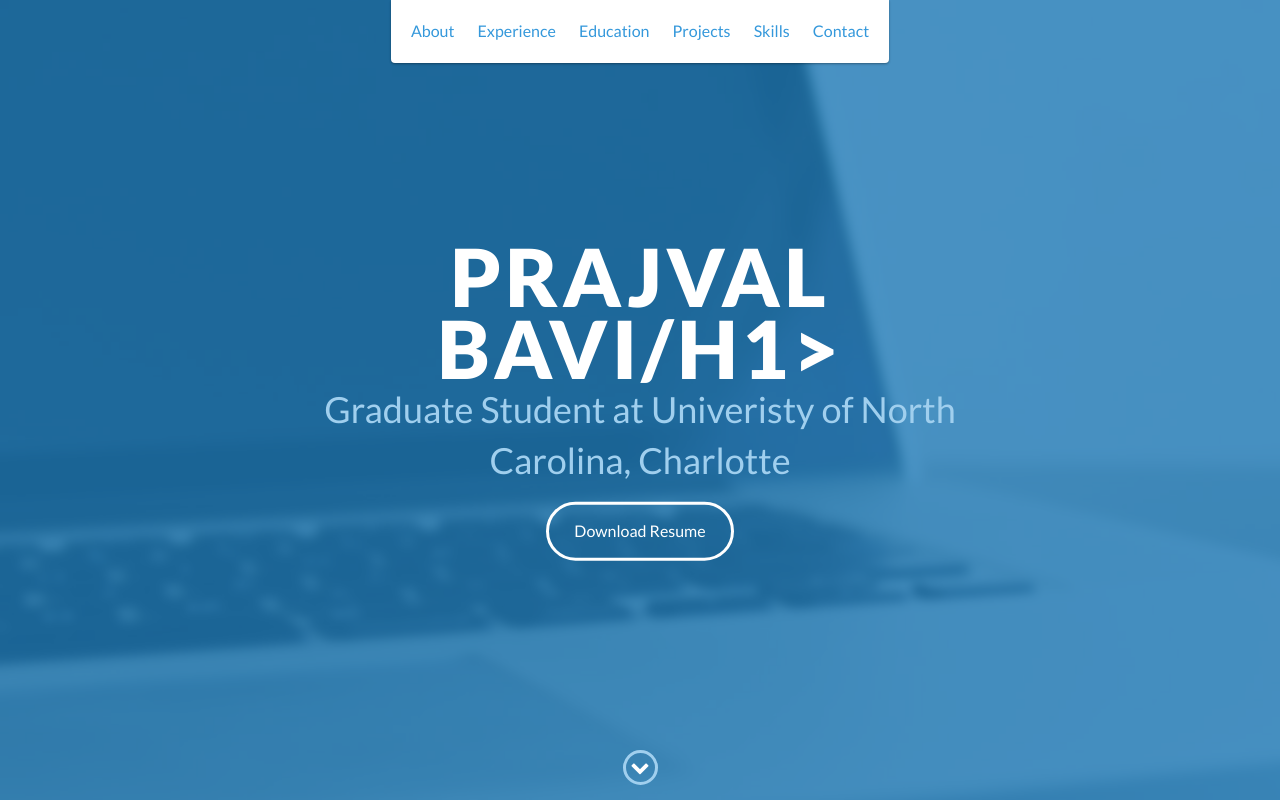
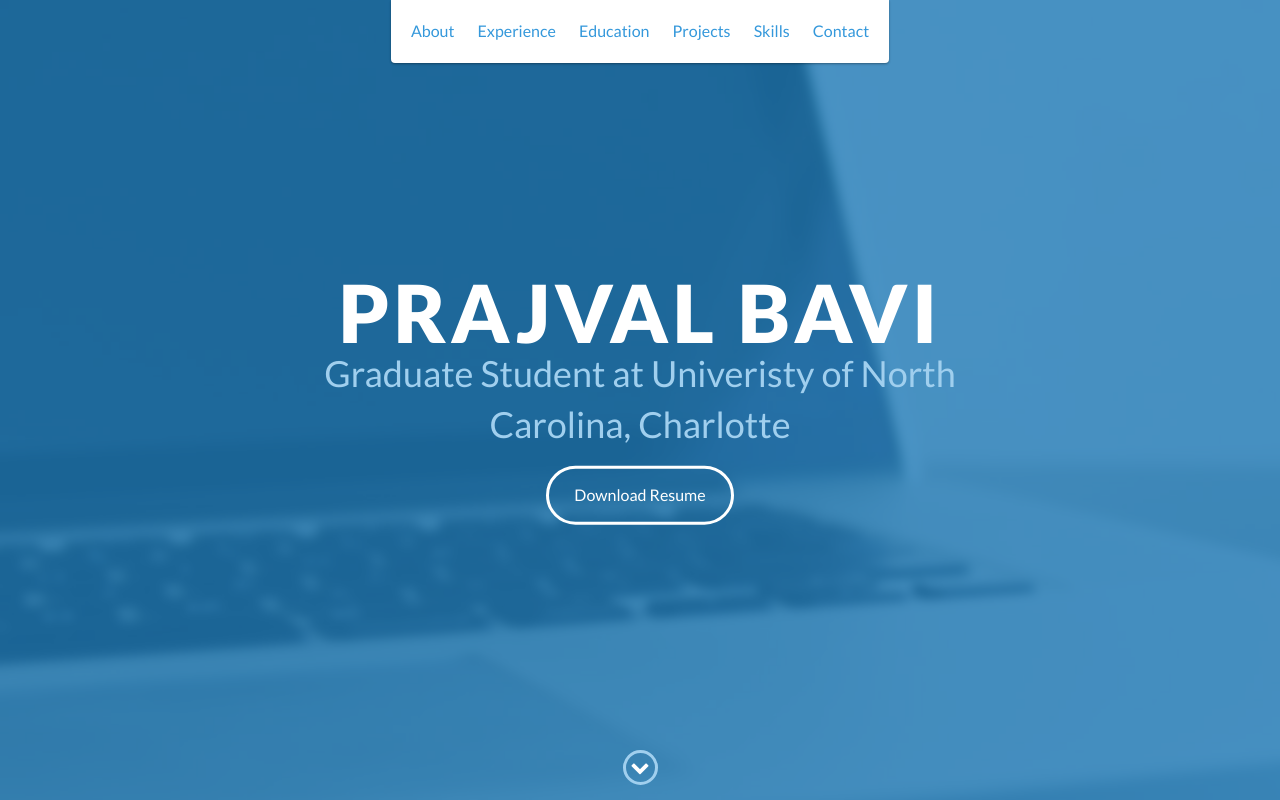
Before and after one commit to prajvalbavi/prajvalbavi.github.io, a website: page index.html in a window 1280 px wide. Shown: the top 800 px of the page. Drawn offline with nearby package versions, Linux system fonts and the light colour scheme.

Commit message:
Update index.html

```diff
--- a/index.html
+++ b/index.html
@@ -48,7 +48,7 @@
 
     <div id="lead">
         <div id="lead-content">
-            <h1>Prajval Bavi/h1>
+            <h1>Prajval Bavi</h1>
             <h2>Graduate Student at Univeristy of North Carolina, Charlotte</h2>
             <a href="#" class="btn-rounded-white">Download Resume</a>
         </div>
```
